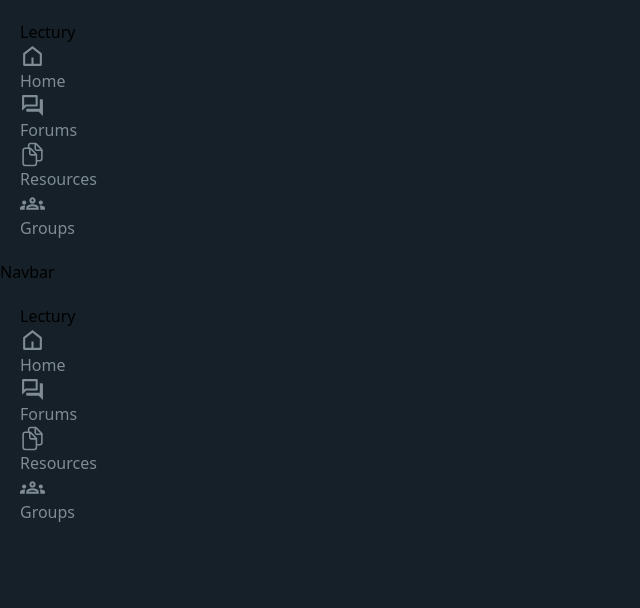
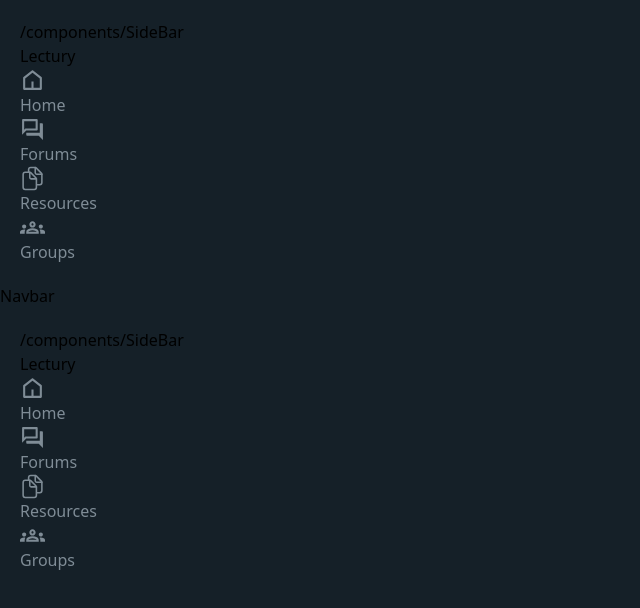
Before and after one commit to ismylsmylv/Lectury, a Next.js app: page /components/SideBar in a window 1280 px wide. Shown: the top 608 px of the page, without its empty margins (0-640 px from the left). Built offline with nearby package versions, Linux system fonts and the light colour scheme.

Commit message:
feat: sidebar navigation added

```diff
--- a/src/app/components/SideBar/mockdata.ts
+++ b/src/app/components/SideBar/mockdata.ts
@@ -9,25 +9,25 @@ import { RiHome5Fill, RiHome5Line } from "react-icons/ri";
 export const navs = [
   {
     title: "Home",
-    url: "home",
+    url: "/",
     iconFilled: RiHome5Fill,
     iconOutline: RiHome5Line
   },
   {
     title: "Forums",
-    url: "forums",
+    url: "/forums",
     iconFilled: MdForum,
     iconOutline: MdOutlineForum
   },
   {
     title: "Resources",
-    url: "resources",
+    url: "/resources",
     iconFilled: IoDocumentsSharp,
     iconOutline: IoDocumentsOutline
   },
   {
     title: "Groups",
-    url: "groups",
+    url: "/groups",
     iconFilled: MdGroups,
     iconOutline: MdOutlineGroups
   }
--- a/src/app/components/SideBar/page.tsx
+++ b/src/app/components/SideBar/page.tsx
@@ -3,31 +3,33 @@ import React, { useState } from "react";
 import { navs } from "./mockdata";
 import { v4 as uuidv4 } from "uuid";
 import "./style.scss";
+import { usePathname } from "next/navigation";
+import Link from "next/link";
 type Props = {};
 
 function SideBar({}: Props) {
-  const [active, setactive] = useState("");
+  const pathname = usePathname();
+
   return (
     <div className="SideBar">
+      {pathname}
       <div className="logo">Lectury</div>
       <div className="navs">
         {navs.map((nav) => (
-          <div
-            onClick={() => {
-              setactive(nav.title);
-            }}
+          <Link
+            href={nav.url}
             className={`nav flex items-center justify-start gap-4 mb-2 cursor-pointer p-4 pr-10 w-full rounded ${
-              active === nav.title && "active"
+              pathname === `${nav.url}` && "active"
             }`}
             key={uuidv4()}
           >
-            {active ? (
+            {pathname === `${nav.url}` ? (
               <nav.iconFilled size={25} />
             ) : (
               <nav.iconOutline size={25} />
             )}
             {nav.title}
-          </div>
+          </Link>
         ))}
       </div>
     </div>
```
Also changed, not shown: src/app/(pages)/forums/page.tsx (renamed from src/app/pages/forums/page.tsx), src/app/(pages)/groups/page.tsx (renamed from src/app/pages/groups/page.tsx), src/app/(pages)/resources/page.tsx (renamed from src/app/pages/resources/page.tsx).
